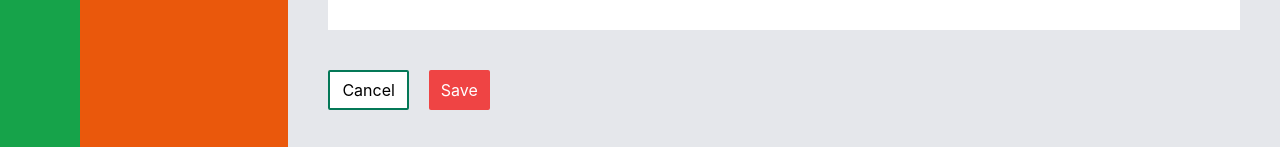
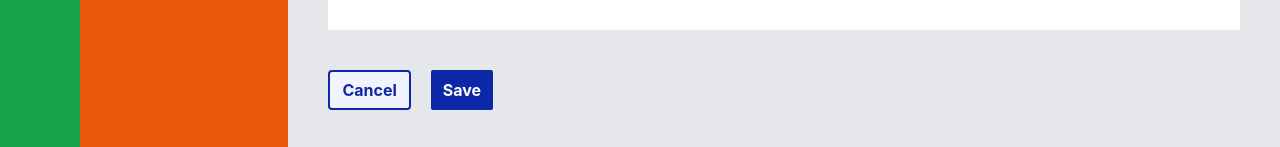
Before and after one commit to Hasyim-Kai/BINAR-FE-challenge-04, a React (Create React App) app: page /carlist/add_new_car in a window 1280 px wide. Shown: the part 1172-1319 px from the top of the page. Built offline with nearby package versions, Linux system fonts and the light colour scheme; sample sign-in values are in the browser's storage.

Commit message:
Refactor : Fixing AddNewCar Page Color

```diff
--- a/src/pages/AddNewCar.tsx
+++ b/src/pages/AddNewCar.tsx
@@ -52,7 +52,7 @@ export default function AddNewCar(): JSX.Element {
                 <div className="grid grid-cols-5 mb-5">
                     <label className="mt-2">Foto{redStar}</label>
                     <div>
-                        <input className={`${formItemInput} w-96 file:bg-red-500 file:text-white file:border-0 file:mr-4 file:py-2 file:px-4 px-0 py-0`} type="file" name="car_photo" />
+                        <input className={`${formItemInput} w-screen file:bg-darkblue file:text-white file:border-0 file:mr-4 file:py-2 file:px-4 px-0 py-0`} type="file" name="car_photo" />
                         <div className="text-sm text-gray-500 mt-1">File size max. 2MB</div>
                     </div>
                 </div>
@@ -79,8 +79,8 @@ export default function AddNewCar(): JSX.Element {
             </div>
 
             {/* <!-- BUTTON FORM --> */}
-            <Link className="bg-white rounded-sm px-3 py-2 border-2 border-emerald-700" to="/carlist">Cancel</Link>
-            <button type="submit" className="ml-5 rounded-sm px-3 py-2 bg-red-500 text-white">Save</button>
+            <Link className="border-darkblue text-darkblue bg-backgroundGrey rounded px-3 py-2 border-2" to="/carlist"><b>Cancel</b></Link>
+            <button type="submit" className="ml-5 rounded-sm px-3 py-2 bg-darkblue text-white"><b>Save</b></button>
         </form>
     </>
 }
```
